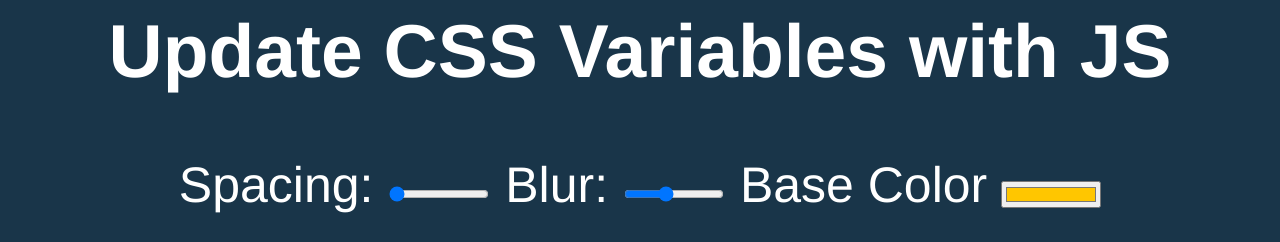
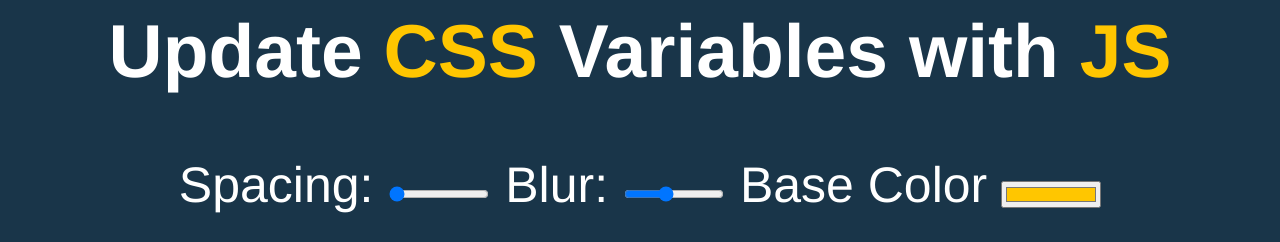
Before and after one commit to prateekYadav07/CSS-VARIABLES, a plain HTML site: page index.html in a window 1280 px wide. Shown: the top 242 px of the page. Drawn offline with Linux system fonts and the light colour scheme.

Commit message:
CSS updated

```diff
--- a/index.html
+++ b/index.html
@@ -10,7 +10,7 @@
 
 <body>
 
-    <h2>Update CSS Variables with <span class='hl'>JS</span></h2>
+    <h2>Update <span>CSS</span> Variables with <span class='hl'>JS</span></h2>
 
     <div class="controls">
         <label for="spacing">Spacing:</label>
--- a/style.css
+++ b/style.css
@@ -9,6 +9,10 @@ img{
     padding: var(--spacing);
     background: var(--base);
     filter: blur(var(--blur));
+}
+
+span{
+    color: var(--base);
 }
 
 body {
```
